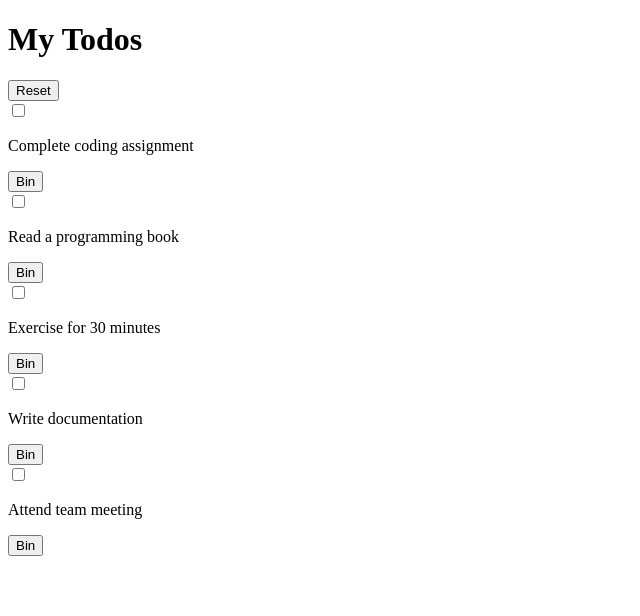
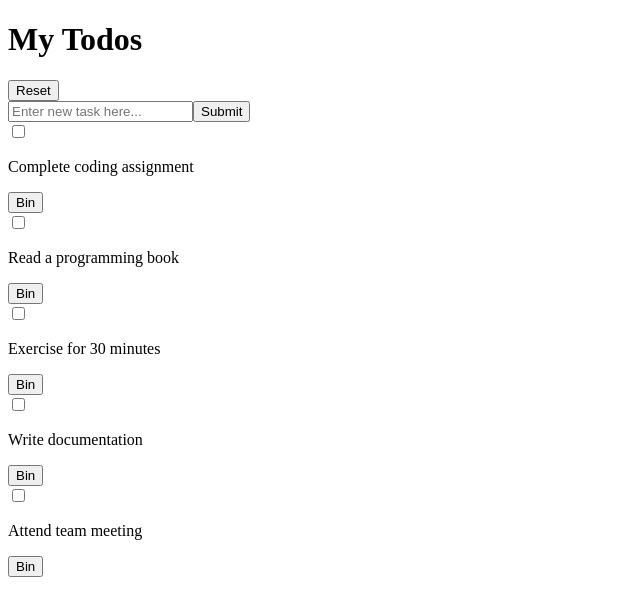
Before and after one commit to Matthew-Hughes3488/todos, a React (Vite) app: page / in a window 1280 px wide. Shown: the top 616 px of the page, without its empty margins (0-640 px from the left). Built offline with nearby package versions, Linux system fonts and the light colour scheme; the HTML template or start-up script is replaced by a standard one.

Commit message:
created the handle functions for the input bar so it creates new task when submitted

```diff
--- a/src/components/InputBar/InputBar.tsx
+++ b/src/components/InputBar/InputBar.tsx
@@ -1,10 +1,11 @@
-import { FormEventHandler } from "react";
+import { ChangeEventHandler, FormEventHandler } from "react";
 
 type InputBarProps = {
   onSubmit: FormEventHandler<HTMLFormElement>;
+  onChange: ChangeEventHandler<HTMLInputElement>;
 };
 
-export const InputBar = ({ onSubmit }: InputBarProps) => {
+export const InputBar = ({ onSubmit, onChange }: InputBarProps) => {
   return (
     <section className="form-card">
       <form action="" onSubmit={onSubmit}>
@@ -14,6 +15,7 @@ export const InputBar = ({ onSubmit }: InputBarProps) => {
           name="new-task"
           id="new-task"
           placeholder="Enter new task here..."
+          onChange={onChange}
         />
         <button className="form-card__submit" type="submit">Submit</button>
       </form>
--- a/src/containers/Main/Main.tsx
+++ b/src/containers/Main/Main.tsx
@@ -1,19 +1,40 @@
-import { Header } from "../../components/Header/Header"
-import { TaskList } from "../../components/TaskList/TaskList"
-import {taskData} from "../../data/taskData"
-import { Task } from "../../types/task"
-
+import { ChangeEvent, FormEvent, useState } from "react";
+import { Header } from "../../components/Header/Header";
+import { TaskList } from "../../components/TaskList/TaskList";
+import { taskData } from "../../data/taskData";
+import { Task } from "../../types/task";
+import { InputBar } from "../../components/InputBar/InputBar";
 
 export const Main = () => {
+  const [tasks, setTasks] = useState<Task[]>([]);
+  const [taskInput, setTaskInput] = useState("");
+
+  const handleTaskInput = (event: ChangeEvent<HTMLInputElement>) => {
+    const value: string = event.currentTarget.value;
+    setTaskInput(value);
+  };
+
+  const handleNewTask = (event: FormEvent<HTMLFormElement>) => {
+    event.preventDefault();
+
+    const newTask: Task = { task: taskInput, completed: false };
+    setTasks((prevTasks) => [...prevTasks, newTask]);
+    setTaskInput("")
+  };
 
   return (
     <main>
-        <Header/>
-        {taskData.length > 0 ? <TaskList tasks={taskData}/> : <p>Add tasks here 👆</p>}
-        {
-            //inputBar
-            //Show message if task list is empty instead
-        }
+      <Header />
+      <InputBar onSubmit={handleNewTask} onChange={handleTaskInput}/>
+      {taskData.length > 0 ? (
+        <TaskList tasks={taskData} />
+      ) : (
+        <p>Add tasks here 👆</p>
+      )}
+      {
+        //inputBar
+        //Show message if task list is empty instead
+      }
     </main>
-  )
-}
+  );
+};
```
